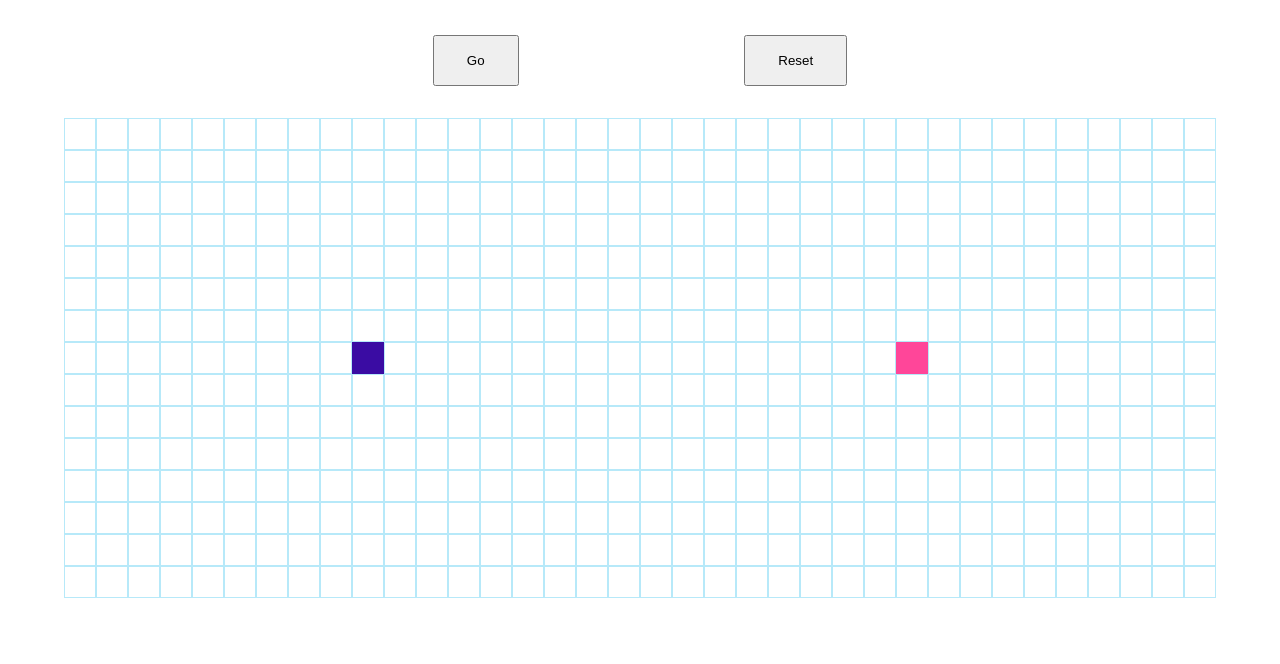
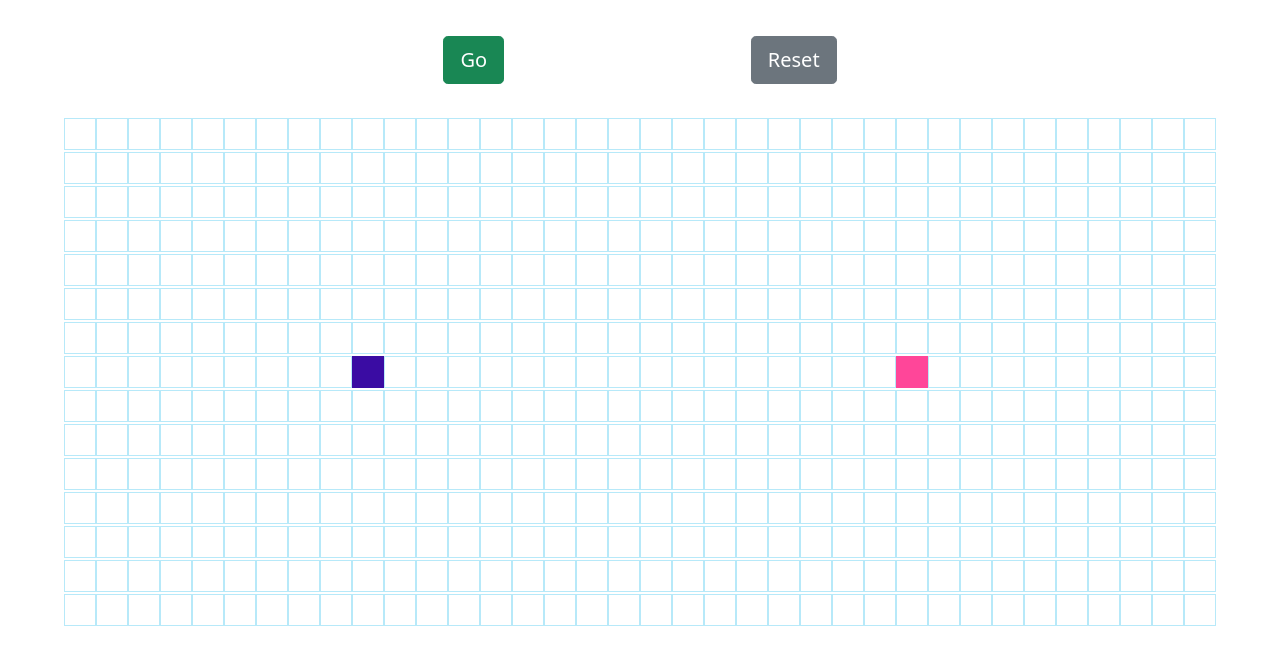
Before and after one commit to PeeyushKumar/ripple, a React (Create React App) app: page / in a window 1280 px wide. Shown: the top 664 px of the page. Built offline with nearby package versions, Linux system fonts and the light colour scheme.

Commit message:
feat: Install bootstrap 5

```diff
--- a/package.json
+++ b/package.json
@@ -7,7 +7,9 @@
     "@testing-library/jest-dom": "^5.13.0",
     "@testing-library/react": "^11.2.7",
     "@testing-library/user-event": "^12.8.3",
+    "bootstrap": "^5.0.1",
     "react": "^17.0.2",
+    "react-bootstrap": "^1.6.1",
     "react-dom": "^17.0.2",
     "react-scripts": "4.0.3",
     "web-vitals": "^1.1.2"
--- a/src/App.css
+++ b/src/App.css
@@ -67,7 +67,3 @@ html {
   justify-content: space-around;
   align-items: center;
 }
-
-.btn {
-  padding: 1rem 2rem;
-}
--- a/src/App.js
+++ b/src/App.js
@@ -1,3 +1,4 @@
+import 'bootstrap/dist/css/bootstrap.min.css'
 import './App.css';
 import Board from './components/Board'
 
--- a/src/components/Panel.jsx
+++ b/src/components/Panel.jsx
@@ -1,19 +1,22 @@
 import React, {Component} from 'react';
+import {Button} from 'react-bootstrap'
 
 class Panel extends Component {
     render() {
 
         return (
             <div className="panel">
-                <button
-                    className="btn"
+
+                <Button
+                    className="btn btn-success btn-lg"
                     onClick={this.props.startSearching}
-                >Go</button>
+                >Go</Button>
 
-                <button
-                    className="btn"
+                <Button
+                    className="btn btn-secondary btn-lg"
                     onClick={this.props.reset}
-                >Reset</button>
+                >Reset</Button>
+
             </div>
         )
     }
```
Also changed, not shown: 1 other file (tests, documents, lock files or other folders).
